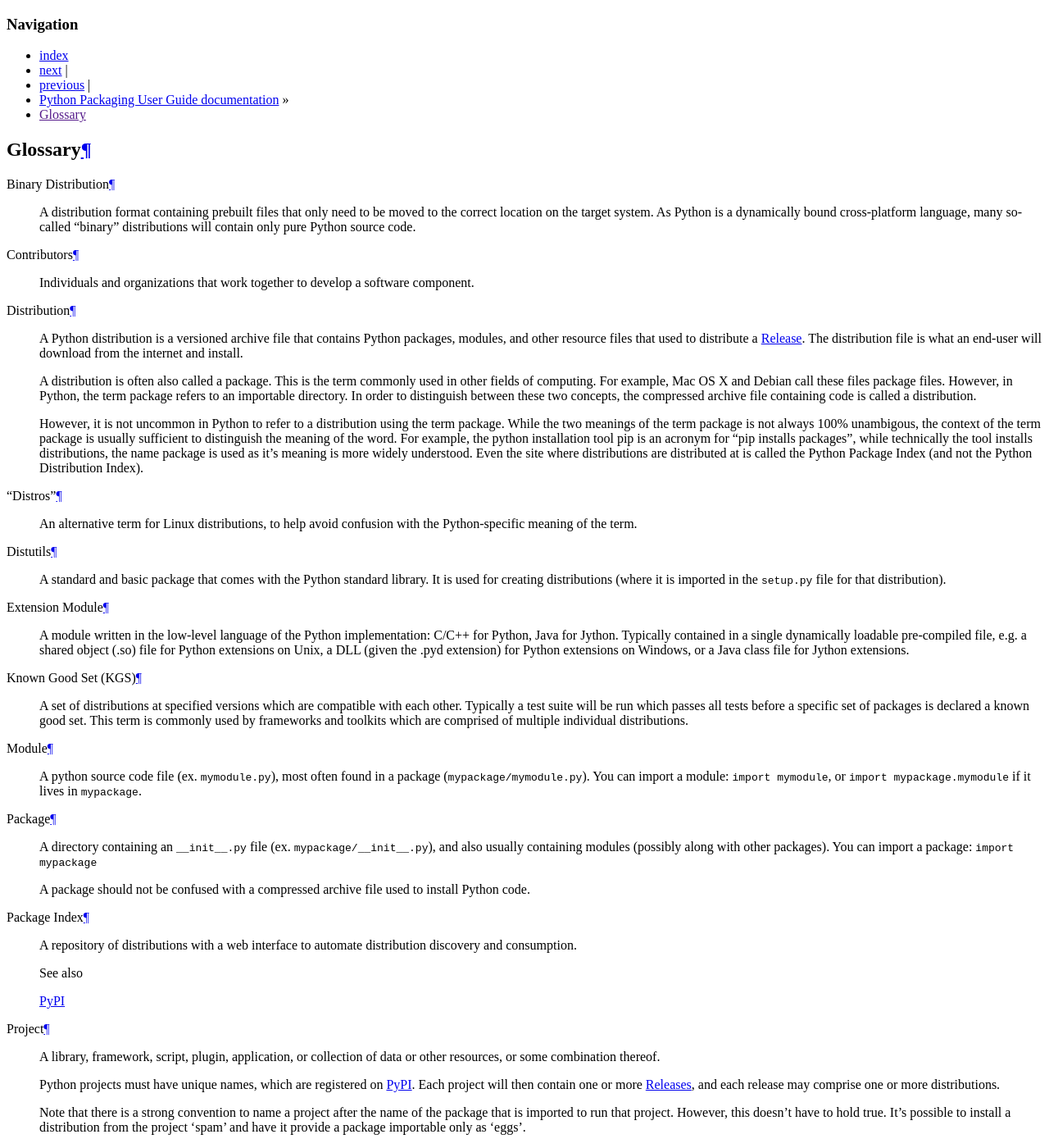
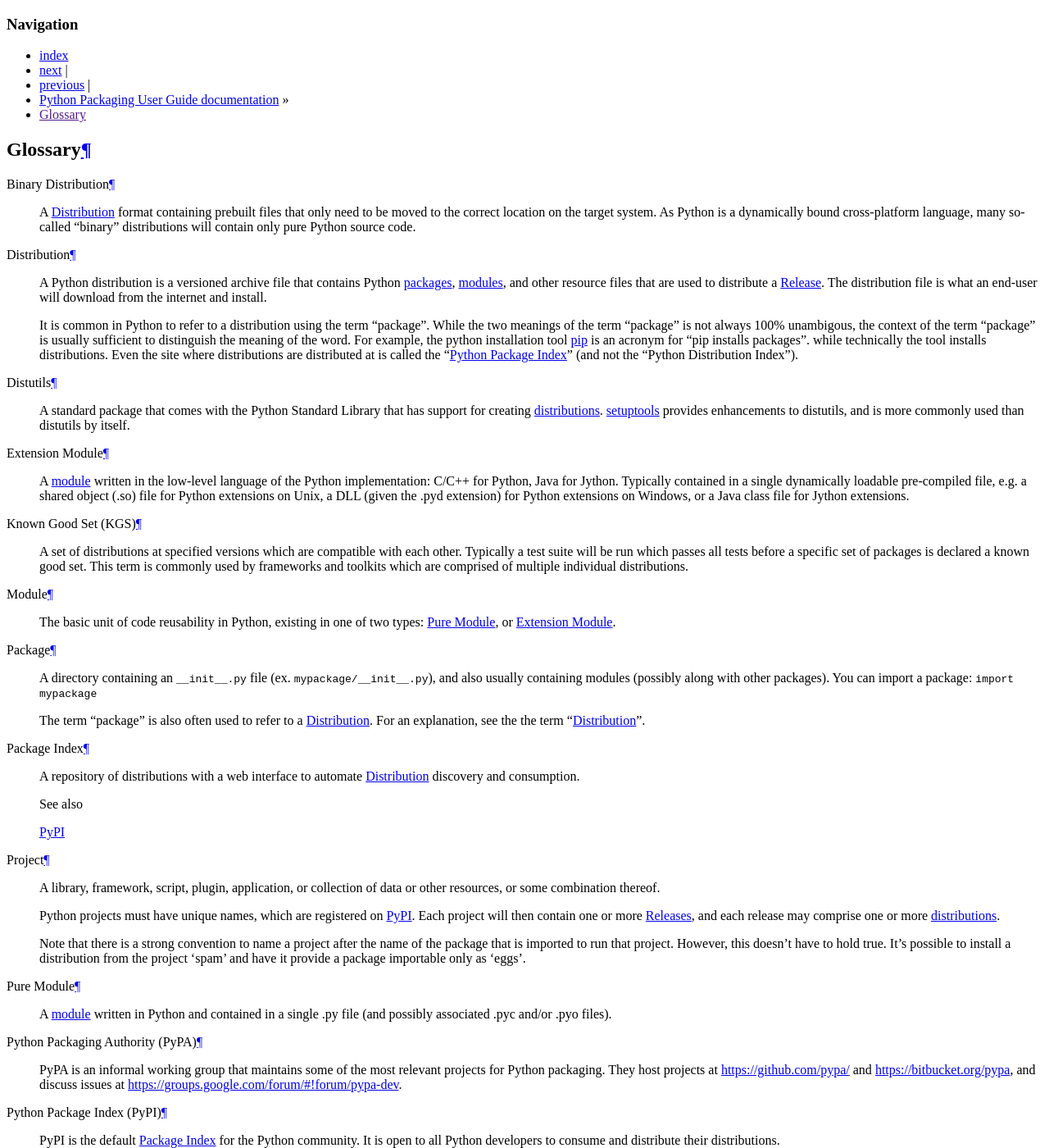
Before and after one commit to pypa/packaging.python.org, a Sphinx documentation site: the page built from source/glossary.txt, in a window 1280 px wide and 1400 px high. Shown: the whole window at 82% size. Built offline with Sphinx 7.4.7, drawn with Linux system fonts in a browser that asks for light colours; some of the changed text lies outside the part shown.

Commit message:
more glossary fixes and term inter-linking

```diff
--- a/source/glossary.txt
+++ b/source/glossary.txt
@@ -8,59 +8,41 @@ Glossary
 
     Binary Distribution
 
-        A distribution format containing prebuilt files that only need to be
-        moved to the correct location on the target system. As Python is a
+        A :term:`Distribution` format containing prebuilt files that only need
+        to be moved to the correct location on the target system. As Python is a
         dynamically bound cross-platform language, many so-called "binary"
         distributions will contain only pure Python source code.
-
-
-    Contributors
-
-        Individuals and organizations that work together to develop a software
-        component.
 
 
     Distribution
 
         A Python distribution is a versioned archive file that contains Python
-        packages, modules, and other resource files that used to distribute a
-        :term:`Release`. The distribution file is what an end-user will download
-        from the internet and install.
+        :term:`packages <package>`, :term:`modules <module>`, and other resource
+        files that are used to distribute a :term:`Release`. The distribution file
+        is what an end-user will download from the internet and install.
 
-        A distribution is often also called a package. This is the term commonly
-        used in other fields of computing. For example, Mac OS X and Debian call
-        these files package files. However, in Python, the term package refers
-        to an importable directory. In order to distinguish between these two
-        concepts, the compressed archive file containing code is called a
-        distribution.
-
-        However, it is not uncommon in Python to refer to a distribution using
-        the term package. While the two meanings of the term package is not
-        always 100% unambigous, the context of the term package is usually
-        sufficient to distinguish the meaning of the word. For example, the
-        python installation tool pip is an acronym for "pip installs packages",
-        while technically the tool installs distributions, the name package is
-        used as it's meaning is more widely understood. Even the site where
-        distributions are distributed at is called the Python Package Index (and
-        not the Python Distribution Index).
-
-
-    "Distros"
-
-        An alternative term for Linux distributions, to help avoid confusion
-        with the Python-specific meaning of the term.
+        It is common in Python to refer to a distribution using the term
+        "package". While the two meanings of the term "package" is not always
+        100% unambigous, the context of the term "package" is usually sufficient
+        to distinguish the meaning of the word. For example, the python
+        installation tool :ref:`pip` is an acronym for "pip installs
+        packages". while technically the tool installs distributions. Even the
+        site where distributions are distributed at is called the ":term:`Python
+        Package Index <Python Package Index (PyPI)>`" (and not the "Python
+        Distribution Index").
 
 
     Distutils
 
-        A standard and basic package that comes with the Python standard
-        library. It is used for creating distributions (where it is imported in
-        the ``setup.py`` file for that distribution).
+        A standard package that comes with the Python Standard Library that has
+        support for creating :term:`distributions
+        <Distribution>`. :ref:`Setuptools` provides enhancements to distutils,
+        and is more commonly used than distutils by itself.
 
 
     Extension Module
 
-        A module written in the low-level language of the Python implementation:
+        A :term:`module` written in the low-level language of the Python implementation:
         C/C++ for Python, Java for Jython. Typically contained in a single
         dynamically loadable pre-compiled file, e.g.  a shared object (.so) file
         for Python extensions on Unix, a DLL (given the .pyd extension) for
@@ -79,10 +61,8 @@ Glossary
 
     Module
 
-        A python source code file (ex. ``mymodule.py``), most often found in a
-        package (``mypackage/mymodule.py``). You can import a module: ``import
-        mymodule``, or ``import mypackage.mymodule`` if it lives in
-        ``mypackage``.
+        The basic unit of code reusability in Python, existing in one of two
+        types: :term:`Pure Module`, or :term:`Extension Module`.
 
 
     Package
@@ -92,14 +72,15 @@ Glossary
         (possibly along with other packages). You can import a package: ``import
         mypackage``
 
-        A package should not be confused with a compressed archive file used to
-        install Python code.
+        The term "package" is also often used to refer to a
+        :term:`Distribution`.  For an explanation, see the the term
+        ":term:`Distribution`".
 
 
     Package Index
 
         A repository of distributions with a web interface to automate
-        distribution discovery and consumption.
+        :term:`Distribution` discovery and consumption.
 
         .. seealso:: :term:`PyPI <Python Package Index (PyPI)>`
 
@@ -112,7 +93,7 @@ Glossary
         Python projects must have unique names, which are registered on
         :term:`PyPI <Python Package Index (PyPI)>`. Each project will then
         contain one or more :term:`Releases <Release>`, and each release may
-        comprise one or more distributions.
+        comprise one or more :term:`distributions <Distribution>`.
 
         Note that there is a strong convention to name a project after the name
         of the package that is imported to run that project. However, this
@@ -121,11 +102,10 @@ Glossary
         'eggs'.
 
 
-    Pure Python Module
+    Pure Module
 
-        A module written in Python and contained in a single .py file (and
-        possibly associated .pyc and/or .pyo files). Sometimes referred to as a
-        "pure module."
+        A :term:`module` written in Python and contained in a single .py file (and
+        possibly associated .pyc and/or .pyo files).
 
     Python Packaging Authority (PyPA)
 
@@ -153,44 +133,27 @@ Glossary
     Source Archive
 
         An archive containing the raw source code for a :term:`Release`, prior to
-        creation of an :term:`sdist <Source Distribution (or "sdist")>` or
+        creation of an :term:`Source Distribution <Source Distribution (or "sdist")>` or
         :term:`Binary Distribution`.
 
 
     Source Distribution (or "sdist")
 
-        A distribution format (usually generated using ``python setup.py
+        A :term:`distribution <Distribution>` format (usually generated using ``python setup.py
         sdist``) that provides metadata and the essential source files needed
         for installing by a tool like :ref:`pip`, or for generating a
         :term:`Binary Distribution`.
 
 
-    Standard Library
-
-        Python's standard library is very extensive, offering a wide range of
-        facilities as indicated by the long table of contents listed below. The
-        library contains built-in modules (written in C) that provide access to
-        system functionality such as file I/O that would otherwise be
-        inaccessible to Python programmers, as well as modules written in Python
-        that provide standardized solutions for many problems that occur in
-        everyday programming. Some of these modules are explicitly designed to
-        encourage and enhance the portability of Python programs by abstracting
-        away platform-specifics into platform-neutral APIs.
-
-        .. seealso:: `Python Standard Library Documentation
-           <http://docs.python.org/library/>`_
-
     System Package
 
-        A package provided by in a format native to the operating system,
+        A package provided in a format native to the operating system,
         e.g. an rpm or dpkg file.
 
 
     Working Set
 
-        A collection of distributions available for importing. These are the
-        distributions that are on the `sys.path` variable. At most, one
-        :term:`Distribution` for a project is possible in a working set.
-
-        Working sets include all distributions available for importing, not just
-        the sub-set of distributions which have actually been imported.
+        A collection of :term:`distributions <Distribution>` available for
+        importing. These are the distributions that are on the `sys.path`
+        variable. At most, one :term:`Distribution` for a project is possible in
+        a working set.
```
Also changed, not shown: other parts of source/glossary.txt (+1 -1 lines).
